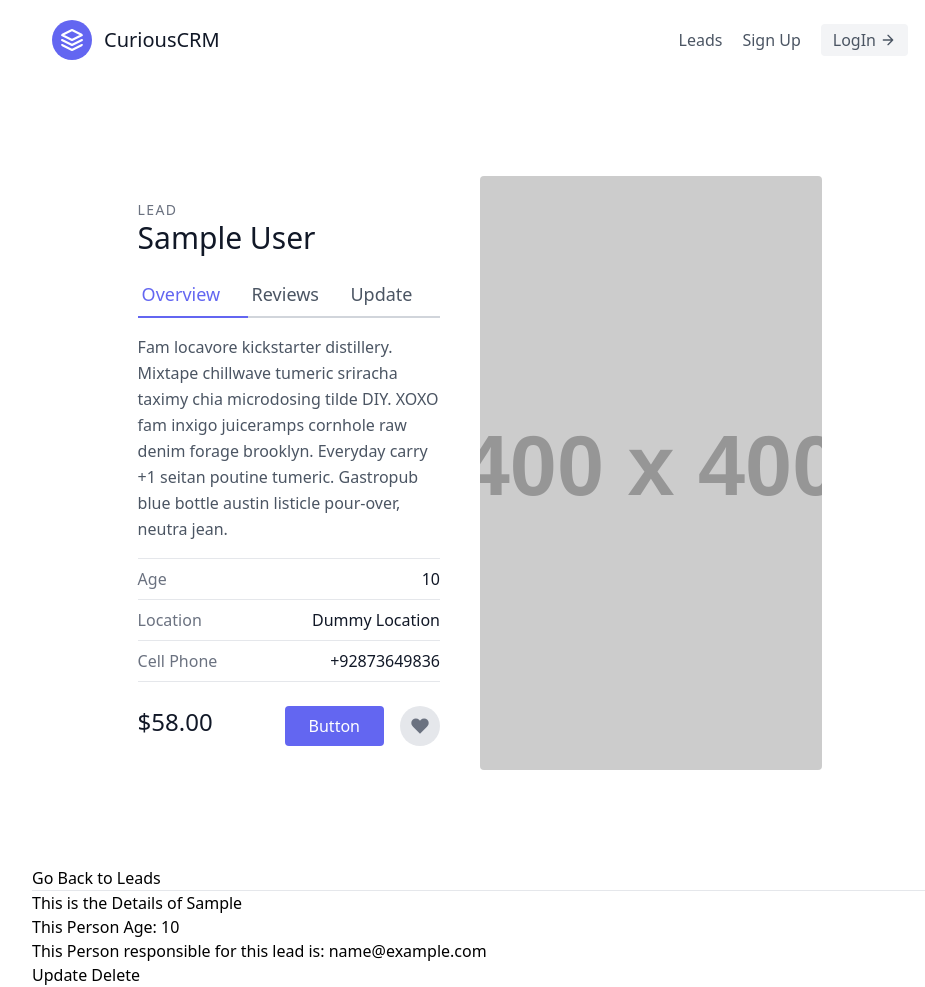
After one commit to SHAOOR786/Curious-CRM, a Django app: page /leads/1/ in a window 1280 px wide. The commit adds this page. Shown: the whole page, without its empty margins (160-1085 px from the left). Run offline with Django 3.2, Linux system fonts and the light colour scheme; tables that the repository leaves empty hold one stand-in row (values such as "Sample post"); grey boxes labelled with a size stand in for pictures from a placeholder-image service; some libraries are stand-ins or nearby versions.

Commit message:
new commit

```diff
--- a/curiouscrm/urls.py
+++ b/curiouscrm/urls.py
@@ -1,7 +1,17 @@
+import imp
+from os import stat
+from xml.dom.minidom import Document
+from django.conf import settings
+from django.conf.urls.static import static
 from django.contrib import admin
-from django.urls import path
-from leads.views import home_page
+from django.urls import path,include
+from leads.views  import landing_page
+
 urlpatterns = [
     path('admin/', admin.site.urls),
-    path('',home_page)
+    path('', landing_page, name='landing_page'),
+    path('leads/', include('leads.urls', namespace='leads')),
 ]
+
+if settings.DEBUG:
+    urlpatterns+= static(settings.STATIC_URL, document_root=settings.STATIC_ROOT)
--- /dev/null
+++ b/leads/templates/leads/leads_detail.html
@@ -0,0 +1,48 @@
+{% extends "base.html" %}
+{% block content%}
+<section class="text-gray-600 body-font overflow-hidden">
+  <div class="container px-5 py-24 mx-auto">
+    <div class="lg:w-4/5 mx-auto flex flex-wrap">
+      <div class="lg:w-1/2 w-full lg:pr-10 lg:py-6 mb-6 lg:mb-0">
+        <h2 class="text-sm title-font text-gray-500 tracking-widest">LEAD</h2>
+        <h1 class="text-gray-900 text-3xl title-font font-medium mb-4">{{lead.first_name}} {{lead.last_name}}</h1>
+        <div class="flex mb-4">
+          <a class="flex-grow text-indigo-500 border-b-2 border-indigo-500 py-2 text-lg px-1">Overview</a>
+          <a class="flex-grow border-b-2 border-gray-300 py-2 text-lg px-1">Reviews</a>
+          <a href="{% url 'leads:lead_update' lead.pk%}" class="flex-grow border-b-2 border-gray-300 py-2 text-lg px-1">Update</a>
+        </div>
+        <p class="leading-relaxed mb-4">Fam locavore kickstarter distillery. Mixtape chillwave tumeric sriracha taximy chia microdosing tilde DIY. XOXO fam inxigo juiceramps cornhole raw denim forage brooklyn. Everyday carry +1 seitan poutine tumeric. Gastropub blue bottle austin listicle pour-over, neutra jean.</p>
+        <div class="flex border-t border-gray-200 py-2">
+          <span class="text-gray-500">Age</span>
+          <span class="ml-auto text-gray-900">{{lead.age}}</span>
+        </div>
+        <div class="flex border-t border-gray-200 py-2">
+          <span class="text-gray-500">Location</span>
+          <span class="ml-auto text-gray-900">Dummy Location</span>
+        </div>
+        <div class="flex border-t border-b mb-6 border-gray-200 py-2">
+          <span class="text-gray-500">Cell Phone</span>
+          <span class="ml-auto text-gray-900">+92873649836</span>
+        </div>
+        <div class="flex">
+          <span class="title-font font-medium text-2xl text-gray-900">$58.00</span>
+          <button class="flex ml-auto text-white bg-indigo-500 border-0 py-2 px-6 focus:outline-none hover:bg-indigo-600 rounded">Button</button>
+          <button class="rounded-full w-10 h-10 bg-gray-200 p-0 border-0 inline-flex items-center justify-center text-gray-500 ml-4">
+            <svg fill="currentColor" stroke-linecap="round" stroke-linejoin="round" stroke-width="2" class="w-5 h-5" viewBox="0 0 24 24">
+              <path d="M20.84 4.61a5.5 5.5 0 00-7.78 0L12 5.67l-1.06-1.06a5.5 5.5 0 00-7.78 7.78l1.06 1.06L12 21.23l7.78-7.78 1.06-1.06a5.5 5.5 0 000-7.78z"></path>
+            </svg>
+          </button>
+        </div>
+      </div>
+      <img alt="ecommerce" class="lg:w-1/2 w-full lg:h-auto h-64 object-cover object-center rounded" src="https://dummyimage.com/400x400">
+    </div>
+  </div>
+</section>
+
+   <a href="{% url 'leads:lead_list'%}">Go Back to Leads</a><hr/>
+   <h1>This is the Details of {{lead.first_name}}</h1>
+   <p>This Person Age: {{lead.age}}</p>
+   <p>This Person responsible for this lead is: {{lead.agent }}</p>
+      <a href="{% url 'leads:lead_update' lead.pk%}"> Update</a>
+   <a href="{% url 'leads:lead_delete' lead.pk%}"> Delete</a>
+{% endblock%}
--- /dev/null
+++ b/leads/urls.py
@@ -0,0 +1,12 @@
+import imp
+from django.urls import path
+from .views import lead_detail, lead_list, lead_create, lead_update, lead_delete, LeadCreateView
+app_name = "leads"
+urlpatterns = [
+    path('',lead_list, name='lead_list'),
+    path('<int:pk>/',lead_detail, name='lead_detail'),
+    path('create/',LeadCreateView.as_view(), name='lead_create'),
+    path('<int:pk>/update/',lead_update, name='lead_update'),
+    path('<int:pk>/delete/',lead_delete, name='lead_delete')
+
+]
--- /dev/null
+++ b/templates/base.html
@@ -0,0 +1,19 @@
+{% load static %}
+<!DOCTYPE html>
+
+<html>
+    <head>
+        <meta charset="utf-8">
+        <title>CuriousCRM </title>
+        <link href="{% static 'css/style.css'%}" rel="stylesheet"/>
+         <script src="https://cdn.tailwindcss.com"></script>
+    </head>
+    <body>
+    <div class="max-w-4xl  mx-auto ">
+    {% include "navbar.html" %}
+    {% block content %}
+
+    {% endblock content %}
+    </div>
+    </body>
+</html>
--- /dev/null
+++ b/templates/navbar.html
@@ -0,0 +1,18 @@
+<header class="text-gray-600 body-font">
+  <div class="container mx-auto flex flex-wrap p-5 flex-col md:flex-row items-center">
+    <a class="flex title-font font-medium items-center text-gray-900 mb-4 md:mb-0">
+      <svg xmlns="http://www.w3.org/2000/svg" fill="none" stroke="currentColor" stroke-linecap="round" stroke-linejoin="round" stroke-width="2" class="w-10 h-10 text-white p-2 bg-indigo-500 rounded-full" viewBox="0 0 24 24">
+        <path d="M12 2L2 7l10 5 10-5-10-5zM2 17l10 5 10-5M2 12l10 5 10-5"></path>
+      </svg>
+      <span class="ml-3 text-xl">CuriousCRM</span>
+    </a>
+    <nav class="md:ml-auto flex flex-wrap items-center text-base justify-center">
+      <a href="{% url 'leads:lead_list'%}" class="mr-5 hover:text-gray-900">Leads</a>
+      <a class="mr-5 hover:text-gray-900">Sign Up</a>
+    <button href="#" class="inline-flex items-center bg-gray-100 border-0 py-1 px-3 focus:outline-none hover:bg-gray-200 rounded text-base mt-4 md:mt-0">LogIn
+      <svg fill="none" stroke="currentColor" stroke-linecap="round" stroke-linejoin="round" stroke-width="2" class="w-4 h-4 ml-1" viewBox="0 0 24 24">
+        <path d="M5 12h14M12 5l7 7-7 7"></path>
+      </svg>
+    </button>
+  </div>
+</header>
--- /dev/null
+++ b/templates/scripts.html
@@ -0,0 +1,4 @@
+{% load static %}
+<script src="{% static 'js/js/main.js' %}">
+
+</script>
```
Also changed, not shown: curiouscrm/settings.py (+6 -2 lines), leads/forms.py (added, +20 -0 lines), leads/templates/leads/home_page.html (+3 -14 lines), leads/templates/leads/lead_create.html (added, +10 -0 lines), leads/templates/leads/lead_list.html (added, +46 -0 lines), leads/templates/leads/lead_update.html (added, +31 -0 lines), templates/landing.html (added, +23 -0 lines), static/css/style.css (added).
